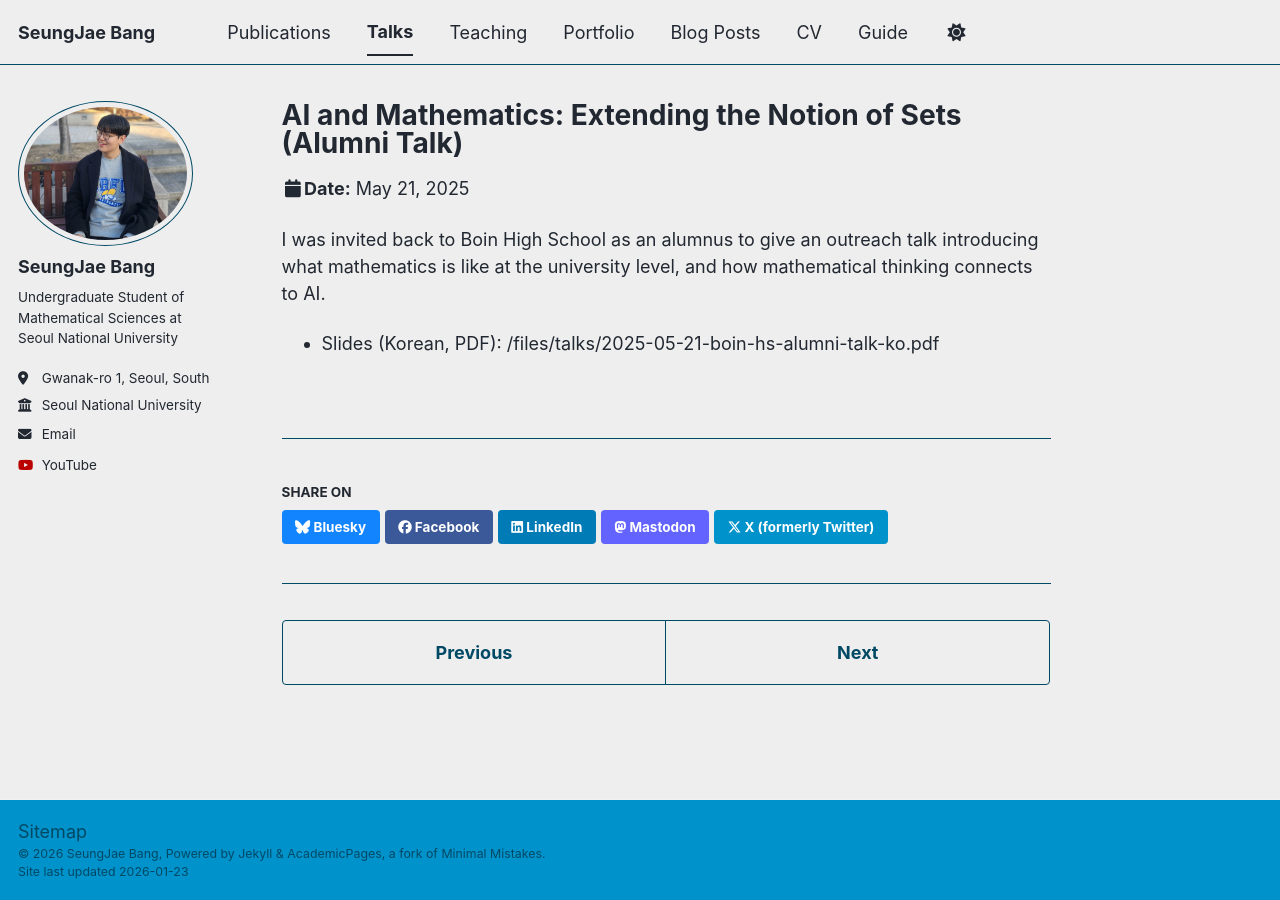
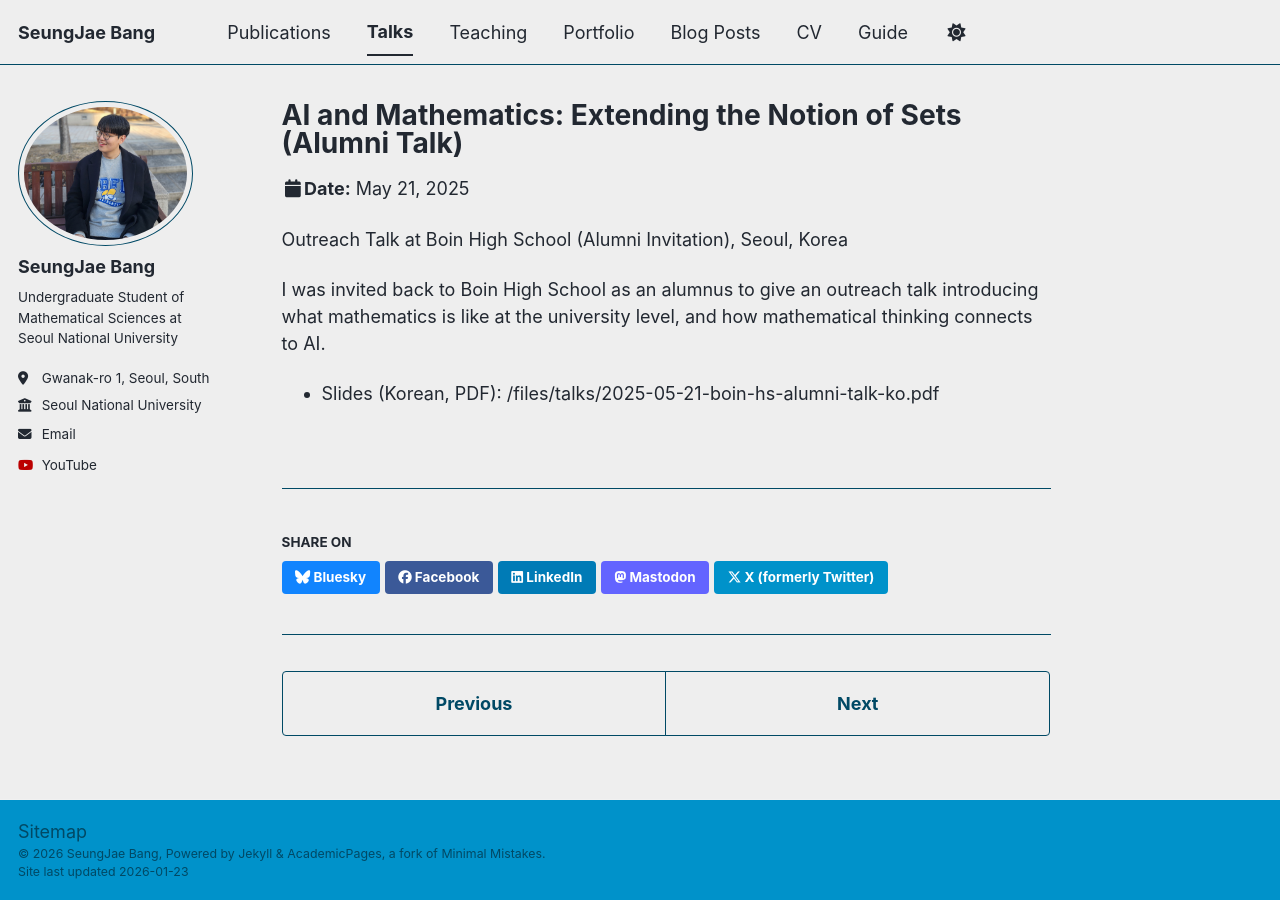
Before and after one commit to jae-s-bang/jae-s-bang.github.io, a Jekyll site: the page built from _talks/2025-05-25-talk.md, in a window 1280 px wide. Built offline with Jekyll 4.4.1, drawn with Linux system fonts in a browser that asks for light colours; a script bundle is joined from its source files by our own code; library files that are not in the unit come from our copies.

Commit message:
Update 2025-05-25-talk.md

```diff
--- a/_talks/2025-05-25-talk.md
+++ b/_talks/2025-05-25-talk.md
@@ -1,10 +1,11 @@
 ---
 title: "AI and Mathematics: Extending the Notion of Sets (Alumni Talk)"
 collection: talks
-type: "Outreach Talk"
+talk_type: "Outreach Talk"
 permalink: /talks/2025-05-21-boin-hs-alumni-talk
 venue: "Boin High School (Alumni Invitation)"
-slidesurl: 'https://SeungJae-J-Bang.github.io/files/2025-05-21-boin-hs-alumni-talk-ko.pdf'
+slidesurl: /files/2025-05-21-boin-hs-alumni-talk-ko.pdf
+slidelabel: "Slides (Korean, PDF)"
 date: 2025-05-21
 location: "Seoul, Korea"
 ---
```
